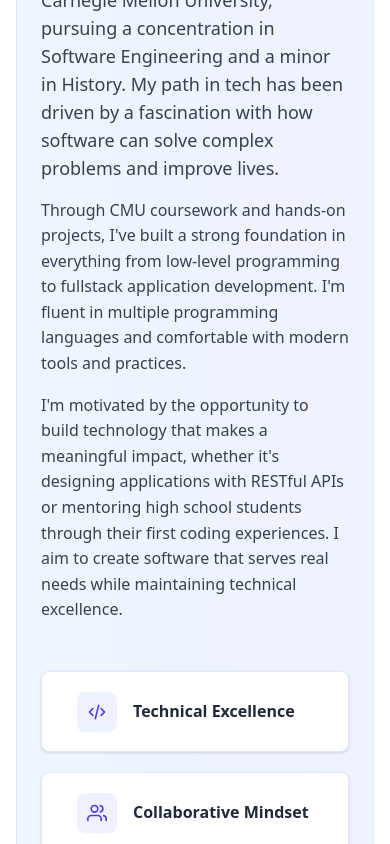
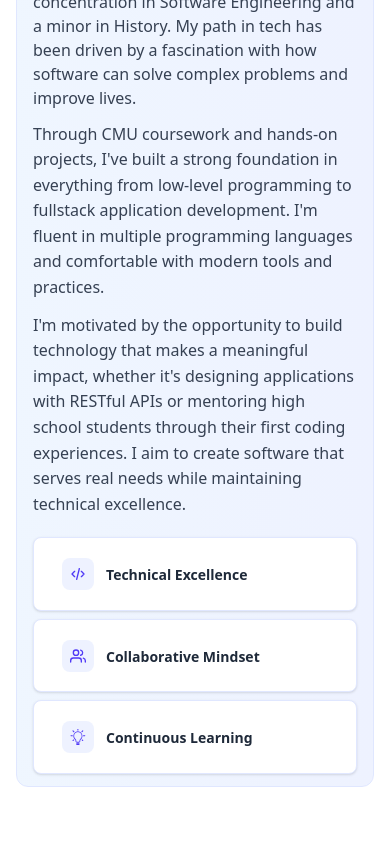
Before and after one commit to estulpz202/personal-website, a Next.js app: page /about in a window 390 px wide. Shown: the part 1640-2484 px from the top of the page. Built offline with nearby package versions, Linux system fonts and the light colour scheme.

Commit message:
Refactor JourneySection for improved style and responsiveness.

```diff
--- a/src/components/about/JourneySection.tsx
+++ b/src/components/about/JourneySection.tsx
@@ -29,23 +29,23 @@ export default function JourneySection() {
   ];
 
   return (
-    <section className="py-7 fade-in-up">
+    <section className="py-5 sm:py-6 md:py-7">
       <SectionHeader title="My Journey" />
-      <div className="bg-gradient-to-r from-blue-50 to-indigo-50 rounded-xl px-6 pt-6 pb-4 border border-indigo-100">
-        <div className="flex flex-col lg:flex-row gap-8">
+      <div className="bg-gradient-to-r from-blue-50 to-indigo-50 rounded-xl px-4 sm:px-5 md:px-6 pt-4 sm:pt-5 md:pt-6 pb-3 sm:pb-4 border border-indigo-100">
+        <div className="flex flex-col lg:flex-row gap-5 sm:gap-6 lg:gap-8">
           {/* Journey Text */}
           <div className="flex-1 text-gray-700">
-            <p className="text-lg mb-4">
+            <p className="text-base sm:text-lg mb-3 sm:mb-4">
               I'm a Computer Science student at Carnegie Mellon University, pursuing a concentration
               in Software Engineering and a minor in History. My path in tech has been driven by a
               fascination with how software can solve complex problems and improve lives.
             </p>
-            <p className="mb-4">
+            <p className="mb-3 sm:mb-4">
               Through CMU coursework and hands-on projects, I've built a strong foundation in
               everything from low-level programming to fullstack application development. I'm fluent
               in multiple programming languages and comfortable with modern tools and practices.
             </p>
-            <p className="mb-4">
+            <p>
               I'm motivated by the opportunity to build technology that makes a meaningful impact,
               whether it's designing applications with RESTful APIs or mentoring high school
               students through their first coding experiences. I aim to create software that serves
@@ -54,17 +54,22 @@ export default function JourneySection() {
           </div>
 
           {/* Key Values */}
-          <div className="flex-shrink-0 lg:w-60 space-y-5">
+          <div className="w-full lg:w-60 flex flex-col md:flex-row lg:flex-col gap-2 sm:gap-3">
             {keyValues.map((value) => (
               <div
                 key={value.id}
-                className="bg-white px-4 py-1.25 rounded-lg border border-indigo-100 shadow-sm hover:shadow-md transition-shadow duration-300"
+                className="
+                  flex-1 lg:flex-auto bg-white px-3 sm:px-4 py-1 sm:py-1.25
+                  rounded-lg border border-indigo-100 shadow-sm
+                  hover:shadow-md active:shadow-md transition-shadow duration-300"
               >
-                <div className="flex items-center gap-4">
-                  <div className="bg-indigo-50 p-2.5 ml-4.75 rounded-lg flex items-center justify-center">
-                    <Icon name={value.icon} className="w-5 h-5 text-indigo-600" />
+                <div className="flex items-center gap-3 sm:gap-4">
+                  <div className="bg-indigo-50 p-2 sm:p-2.5 ml-4 sm:ml-4.75 rounded-lg flex items-center justify-center">
+                    <Icon name={value.icon} className="w-4 h-4 sm:w-5 sm:h-5 text-indigo-600" />
                   </div>
-                  <h3 className="font-medium text-gray-800 pb-3.25">{value.title}</h3>
+                  <h3 className="font-medium text-sm sm:text-base text-gray-800 pb-2.5 sm:3.25">
+                    {value.title}
+                  </h3>
                 </div>
               </div>
             ))}
```
